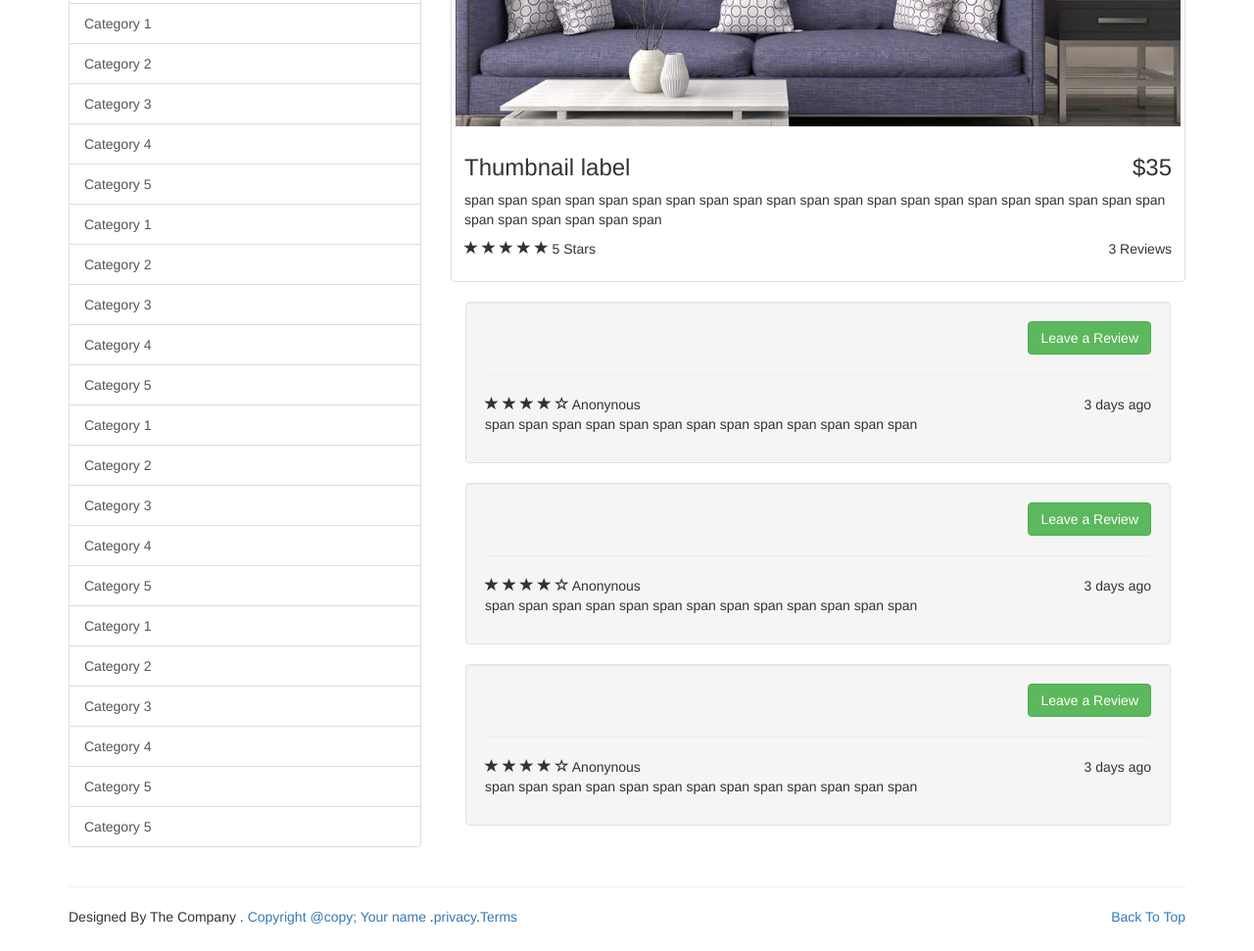
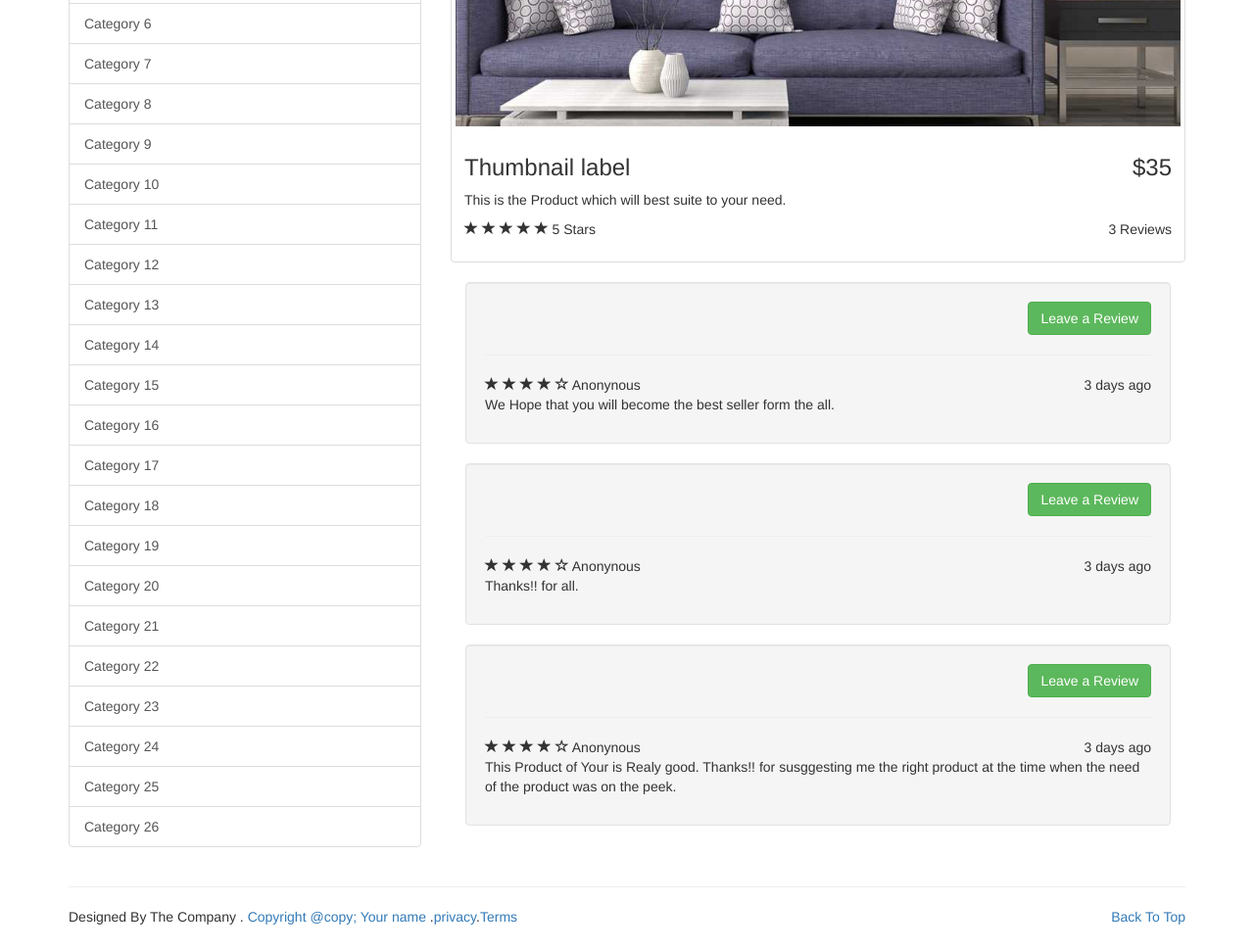
Before and after one commit to sainvrat/sellers.com, a plain HTML site: page product_details.html in a window 1280 px wide. Shown: the part 345-1316 px from the top of the page at 98% size. Drawn offline with nearby package versions, Linux system fonts and the light colour scheme.

Commit message:
Update product_details.html

```diff
--- a/product_details.html
+++ b/product_details.html
@@ -90,27 +90,27 @@
 	<a href="#" class ="list-group-item" >Category 3</a>
 	<a href="#" class ="list-group-item" >Category 4</a>
 	<a href="#" class ="list-group-item" >Category 5</a>
-	<a href="#" class ="list-group-item" >Category 1</a>
-	<a href="#" class ="list-group-item" >Category 2</a>
-	<a href="#" class ="list-group-item" >Category 3</a>
-	<a href="#" class ="list-group-item" >Category 4</a>
-	<a href="#" class ="list-group-item" >Category 5</a>
-	<a href="#" class ="list-group-item" >Category 1</a>
-	<a href="#" class ="list-group-item" >Category 2</a>
-	<a href="#" class ="list-group-item" >Category 3</a>
-	<a href="#" class ="list-group-item" >Category 4</a>
-	<a href="#" class ="list-group-item" >Category 5</a>
-	<a href="#" class ="list-group-item" >Category 1</a>
-	<a href="#" class ="list-group-item" >Category 2</a>
-	<a href="#" class ="list-group-item" >Category 3</a>
-	<a href="#" class ="list-group-item" >Category 4</a>
-	<a href="#" class ="list-group-item" >Category 5</a>
-	<a href="#" class ="list-group-item" >Category 1</a>
-	<a href="#" class ="list-group-item" >Category 2</a>
-	<a href="#" class ="list-group-item" >Category 3</a>
-	<a href="#" class ="list-group-item" >Category 4</a>
-	<a href="#" class ="list-group-item" >Category 5</a>
-	<a href="#" class ="list-group-item" >Category 5</a>
+	<a href="#" class ="list-group-item" >Category 6</a>
+	<a href="#" class ="list-group-item" >Category 7</a>
+	<a href="#" class ="list-group-item" >Category 8</a>
+	<a href="#" class ="list-group-item" >Category 9</a>
+	<a href="#" class ="list-group-item" >Category 10</a>
+	<a href="#" class ="list-group-item" >Category 11</a>
+	<a href="#" class ="list-group-item" >Category 12</a>
+	<a href="#" class ="list-group-item" >Category 13</a>
+	<a href="#" class ="list-group-item" >Category 14</a>
+	<a href="#" class ="list-group-item" >Category 15</a>
+	<a href="#" class ="list-group-item" >Category 16</a>
+	<a href="#" class ="list-group-item" >Category 17</a>
+	<a href="#" class ="list-group-item" >Category 18</a>
+	<a href="#" class ="list-group-item" >Category 19</a>
+	<a href="#" class ="list-group-item" >Category 20</a>
+	<a href="#" class ="list-group-item" >Category 21</a>
+	<a href="#" class ="list-group-item" >Category 22</a>
+	<a href="#" class ="list-group-item" >Category 23</a>
+	<a href="#" class ="list-group-item" >Category 24</a>
+	<a href="#" class ="list-group-item" >Category 25</a>
+	<a href="#" class ="list-group-item" >Category 26</a>
 	</div>
 	</div >
 	<div class="col-md-8 col-sm-9 col-xs-12">
@@ -120,7 +120,7 @@
        <div class="caption">
 	     <h3 class="pull-right" >$35 </h3>
          <h3>Thumbnail label</h3>
-         <p>span span span span span span span span span span span span span span span span span span span span span span span span span span span </p>
+         <p>This is the Product which will best suite to your need.</p>
                <div>
 			   <p class="pull-right">3 Reviews </p>
 			   <p>
@@ -147,7 +147,7 @@
 				  <span class="glyphicon glyphicon-star-empty"></span>
 				   Anonynous
                     <span class="pull-right" >3 days ago </span>
-                     <p> span span span span span span span span span span span span span </p>
+                     <p>We Hope that you will become the best seller form the all. </p>
 			 </div>
 	      </div>
 	  </div>
@@ -165,7 +165,7 @@
 				  <span class="glyphicon glyphicon-star-empty"></span>
 				   Anonynous
                     <span class="pull-right" >3 days ago </span>
-                     <p> span span span span span span span span span span span span span </p>
+                     <p> Thanks!! for all. </p>
 			 </div>
 	      </div>
 	  </div>
@@ -183,7 +183,7 @@
 				  <span class="glyphicon glyphicon-star-empty"></span>
 				   Anonynous
                     <span class="pull-right" >3 days ago </span>
-                     <p> span span span span span span span span span span span span span </p>
+                     <p>This Product of Your is Realy good. Thanks!! for susggesting me the right product at the time when the need of the product was on the peek.</p>
 			 </div>
 	      </div>
 	  </div>
```
